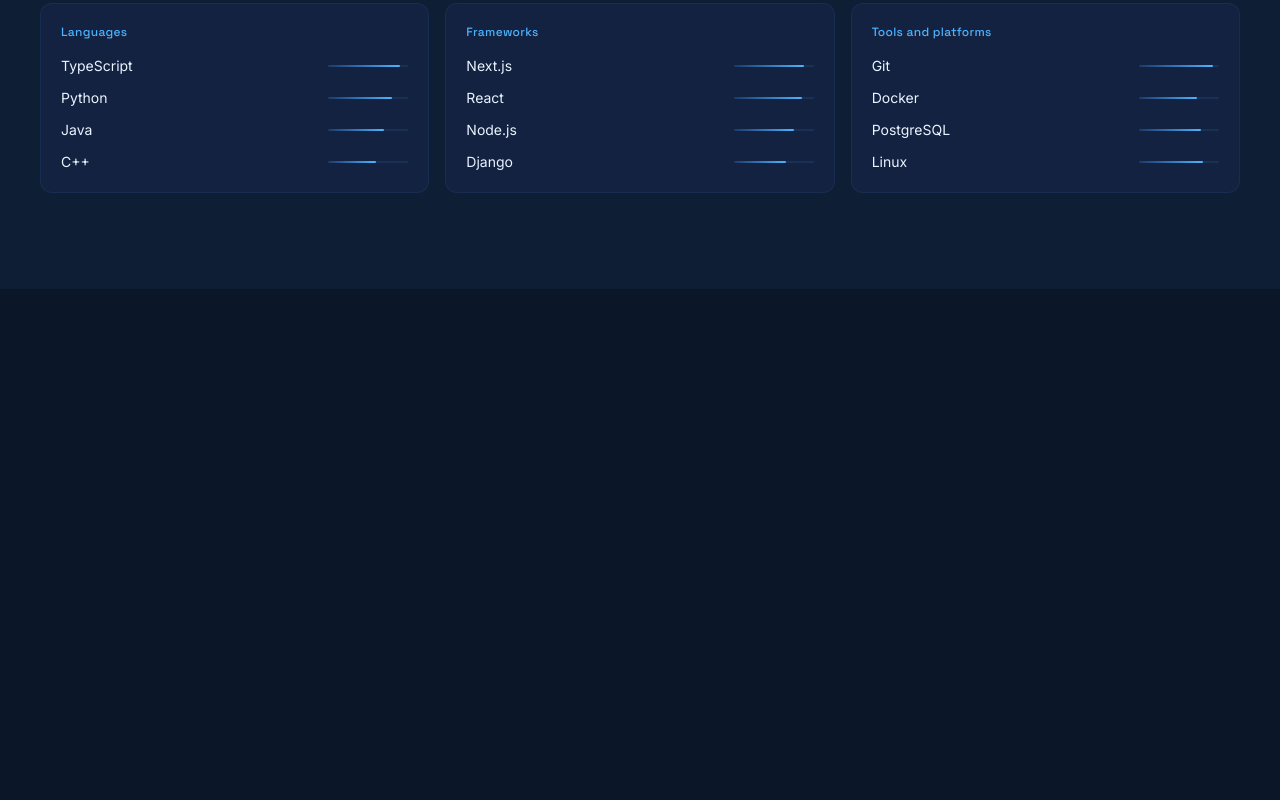
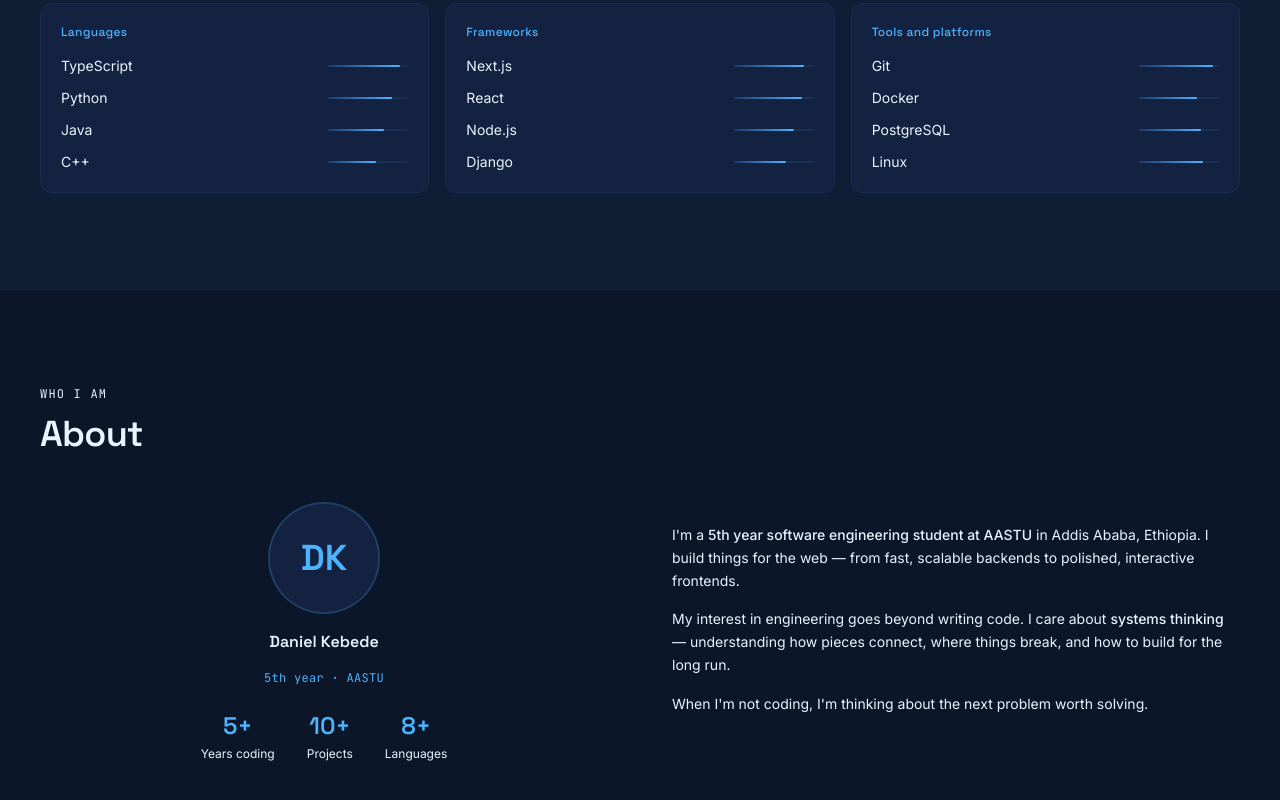
Before and after one commit to Barabbas7/my-portfolio, a Next.js app: page / in a window 1280 px wide. Shown: the part 1893-2693 px from the top of the page. Before the commit the page ends 2182 px from the top, so only its background shows below. Built offline with nearby package versions, Linux system fonts and the light colour scheme.

Commit message:
Initial About Section

```diff
--- a/src/app/page.tsx
+++ b/src/app/page.tsx
@@ -2,6 +2,7 @@
 import Hero from "@/components/sections/Hero";
 import Projects from "@/components/sections/Projects";
 import Skills from "@/components/sections/Skills";
+import About from "@/components/sections/About";
 
 export default function Home() {
   return (
@@ -10,6 +11,7 @@
       <Hero />
       <Projects />
       <Skills />
+      <About />
     </main>
   );
 }
--- /dev/null
+++ b/src/components/sections/About.tsx
@@ -0,0 +1,121 @@
+const stats = [
+  { number: "5+", label: "Years coding" },
+  { number: "10+", label: "Projects" },
+  { number: "8+", label: "Languages" },
+];
+
+export default function About() {
+  return (
+    <section
+      id="about"
+      className="px-10 py-24"
+      style={{ borderTop: "1px solid rgba(77,179,255,0.06)" }}
+    >
+      {/* Header */}
+      <p
+        className="font-mono text-xs tracking-widest uppercase mb-3"
+        style={{ color: "var(--color-amber)" }}
+      >
+        Who I am
+      </p>
+      <h2
+        className="font-display font-semibold text-4xl mb-12"
+        style={{ color: "var(--color-near-white)", letterSpacing: "-0.02em" }}
+      >
+        About
+      </h2>
+
+      {/* Inner grid */}
+      <div className="grid grid-cols-1 md:grid-cols-2 gap-16 items-start">
+        {/* Left — avatar + stats */}
+        <div className="flex flex-col items-center gap-4">
+          {/* Avatar */}
+          <div
+            className="w-28 h-28 rounded-full flex items-center justify-center font-display font-semibold text-4xl"
+            style={{
+              background: "var(--color-navy-mid)",
+              border: "2px solid rgba(77,179,255,0.2)",
+              color: "var(--color-cyan)",
+            }}
+          >
+            DK
+          </div>
+
+          <p
+            className="font-display font-semibold text-base"
+            style={{ color: "var(--color-near-white)" }}
+          >
+            Daniel Kebede
+          </p>
+          <p
+            className="font-mono text-xs tracking-wide"
+            style={{ color: "var(--color-cyan)" }}
+          >
+            5th year · AASTU
+          </p>
+
+          {/* Stats */}
+          <div className="flex gap-8 mt-2">
+            {stats.map((stat) => (
+              <div key={stat.label} className="text-center">
+                <p
+                  className="font-display font-semibold text-2xl"
+                  style={{ color: "var(--color-cyan)" }}
+                >
+                  {stat.number}
+                </p>
+                <p
+                  className="text-xs mt-1"
+                  style={{ color: "var(--color-chrome)" }}
+                >
+                  {stat.label}
+                </p>
+              </div>
+            ))}
+          </div>
+        </div>
+
+        {/* Right — text */}
+        <div>
+          {/* Amber accent line */}
+          <div
+            className="w-8 h-0.5 rounded-full mb-5"
+            style={{ background: "var(--color-amber)" }}
+          />
+
+          <p
+            className="text-sm leading-relaxed mb-4"
+            style={{ color: "var(--color-chrome)" }}
+          >
+            I'm a{" "}
+            <span style={{ color: "var(--color-near-white)", fontWeight: 500 }}>
+              5th year software engineering student at AASTU
+            </span>{" "}
+            in Addis Ababa, Ethiopia. I build things for the web — from fast,
+            scalable backends to polished, interactive frontends.
+          </p>
+
+          <p
+            className="text-sm leading-relaxed mb-4"
+            style={{ color: "var(--color-chrome)" }}
+          >
+            My interest in engineering goes beyond writing code. I care about{" "}
+            <span style={{ color: "var(--color-near-white)", fontWeight: 500 }}>
+              systems thinking
+            </span>{" "}
+            — understanding how pieces connect, where things break, and how to
+            build for the long run.
+          </p>
+
+          <p
+            className="text-sm leading-relaxed"
+            style={{ color: "var(--color-chrome)" }}
+          >
+            When I'm not coding, I'm thinking about the next problem worth
+            solving.
+          </p>
+        </div>
+      </div>
+    </section>
+  );
+}
```
